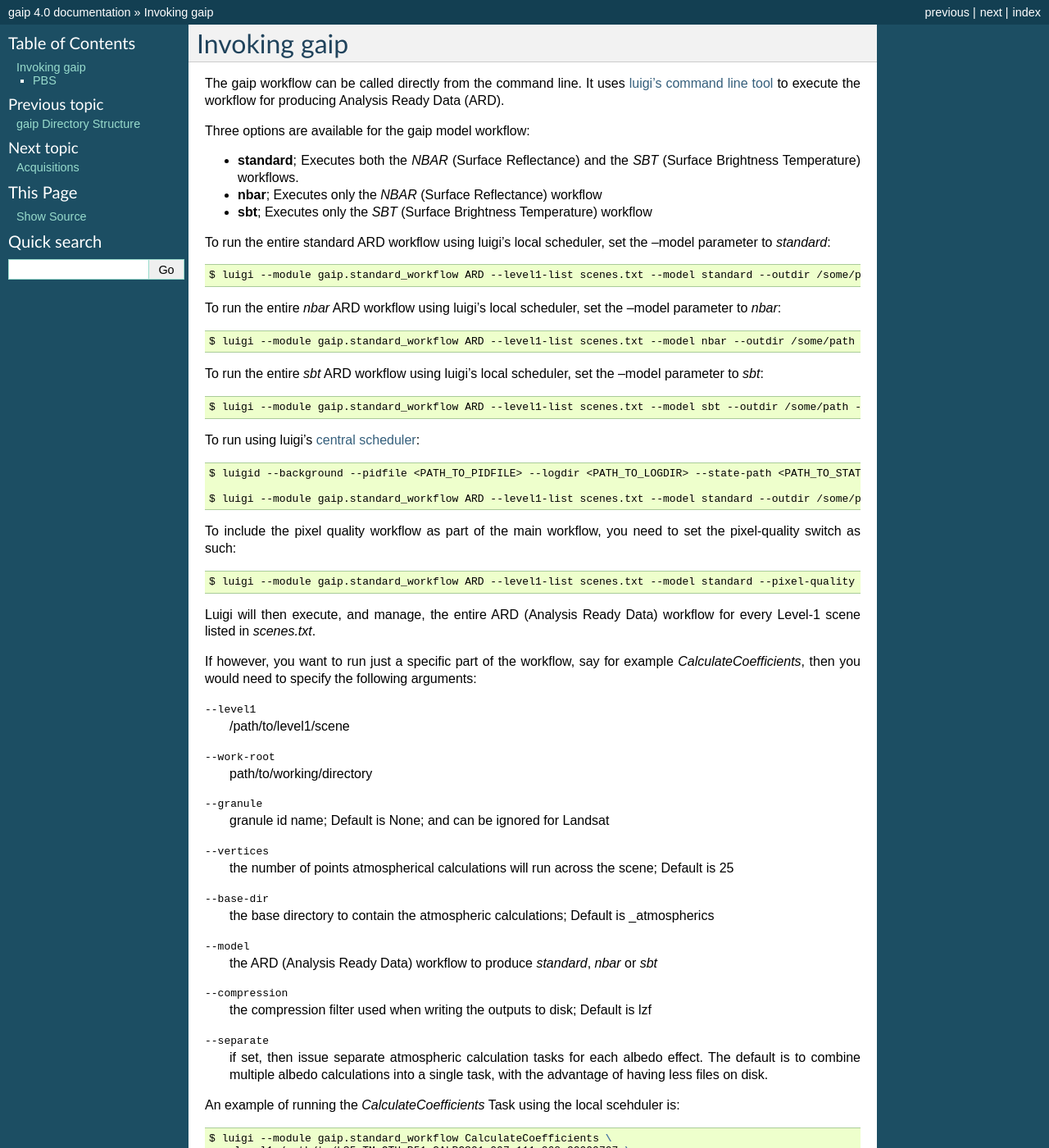
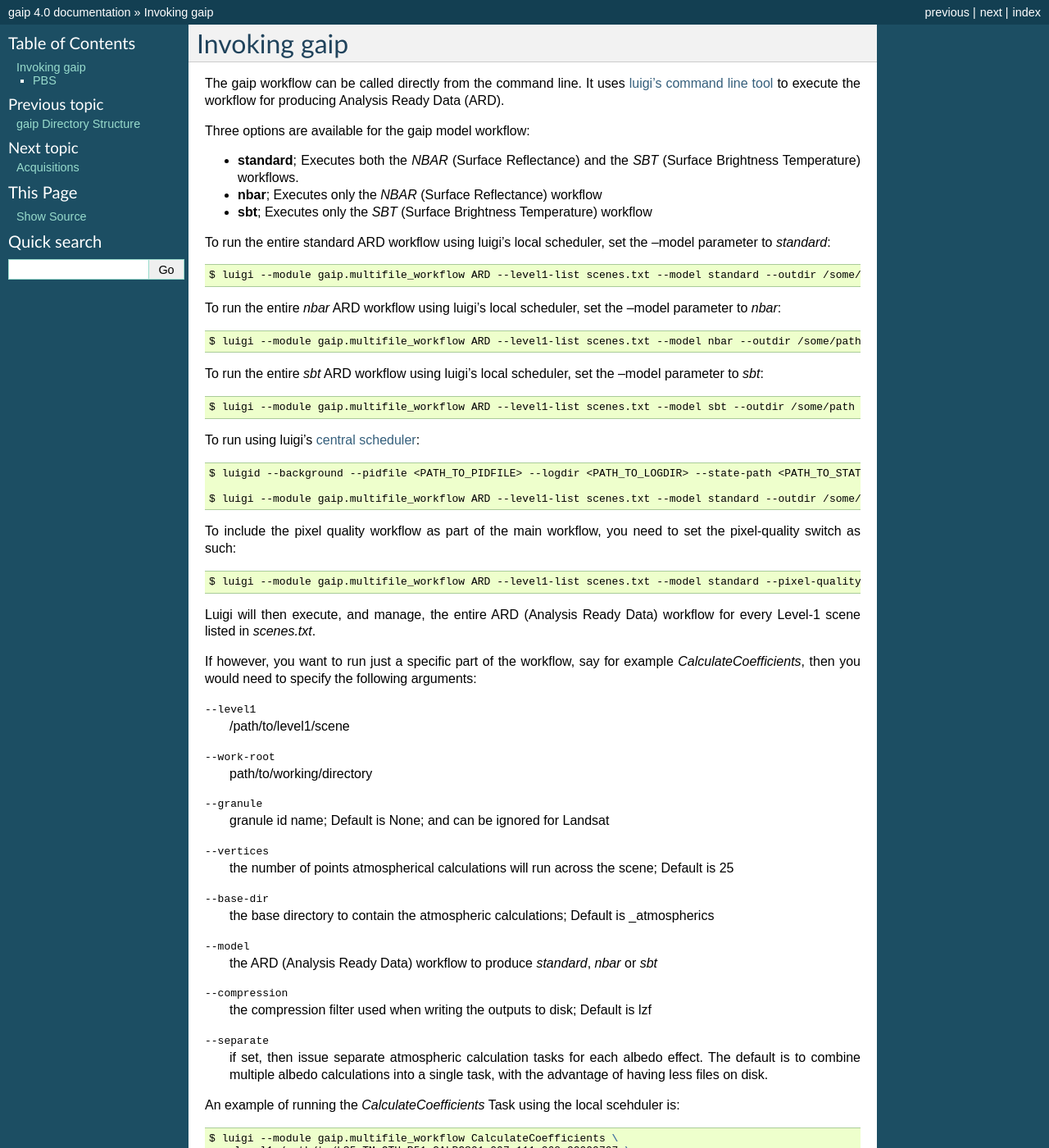
Before and after one commit to GeoscienceAustralia/wagl, a Sphinx documentation site: the page built from docs/source/invoking.rst, in a window 1280 px wide and 1400 px high. Shown: the whole window at 82% size. Built offline with Sphinx 7.4.7, drawn with Linux system fonts in a browser that asks for light colours; pages that are not in the unit, such as notebooks, are missing from menus; some of the changed text lies outside the part shown.

Commit message:
Module rename updated in docs.

```diff
--- a/docs/source/invoking.rst
+++ b/docs/source/invoking.rst
@@ -14,19 +14,19 @@ To run the entire standard ARD workflow using luigi's local scheduler, set the -
 
 .. code-block:: bash
 
-   $ luigi --module gaip.standard_workflow ARD --level1-list scenes.txt --model standard --outdir /some/path --workers 4
+   $ luigi --module gaip.multifile_workflow ARD --level1-list scenes.txt --model standard --outdir /some/path --workers 4
 
 To run the entire *nbar* ARD workflow using luigi's local scheduler, set the --model parameter to *nbar*:
 
 .. code-block:: bash
 
-   $ luigi --module gaip.standard_workflow ARD --level1-list scenes.txt --model nbar --outdir /some/path --workers 4
+   $ luigi --module gaip.multifile_workflow ARD --level1-list scenes.txt --model nbar --outdir /some/path --workers 4
 
 To run the entire *sbt* ARD workflow using luigi's local scheduler, set the --model parameter to *sbt*:
 
 .. code-block:: bash
 
-   $ luigi --module gaip.standard_workflow ARD --level1-list scenes.txt --model sbt --outdir /some/path --workers 4 --local-scheduler
+   $ luigi --module gaip.multifile_workflow ARD --level1-list scenes.txt --model sbt --outdir /some/path --workers 4 --local-scheduler
 
 To run using luigi's `central scheduler <http://luigi.readthedocs.io/en/stable/central_scheduler.html>`_:
 
@@ -34,13 +34,13 @@ To run using luigi's `central scheduler <http://luigi.readthedocs.io/en/stable/c
 
    $ luigid --background --pidfile <PATH_TO_PIDFILE> --logdir <PATH_TO_LOGDIR> --state-path <PATH_TO_STATEFILE>
 
-   $ luigi --module gaip.standard_workflow ARD --level1-list scenes.txt --model standard --outdir /some/path --workers 4
+   $ luigi --module gaip.multifile_workflow ARD --level1-list scenes.txt --model standard --outdir /some/path --workers 4
 
 To include the pixel quality workflow as part of the main workflow, you need to set the pixel-quality switch as such:
 
 .. code-block:: bash
 
-   $ luigi --module gaip.standard_workflow ARD --level1-list scenes.txt --model standard --pixel-quality --outdir /some/path --workers 4
+   $ luigi --module gaip.multifile_workflow ARD --level1-list scenes.txt --model standard --pixel-quality --outdir /some/path --workers 4
 
 Luigi will then execute, and manage, the entire ARD (Analysis Ready Data) workflow for every Level-1 scene listed in *scenes.txt*.
 
@@ -60,7 +60,7 @@ An example of running the *CalculateCoefficients* Task using the local scehduler
 
 .. code-block:: bash
 
-   $ luigi --module gaip.standard_workflow CalculateCoefficients \
+   $ luigi --module gaip.multifile_workflow CalculateCoefficients \
      --level1 /path/to/LS5_TM_OTH_P51_GALPGS01-007_111_068_20000707 \
      --work-root /my/work/LS5_TM_OTH_P51_GALPGS01-007_111_068_20000707.gaip-work --workers 4 --local-scheduler
 
@@ -95,9 +95,9 @@ Help on executing a Task can be retrieved, for example:
 
 .. code-block:: bash
 
-   $ luigi --module gaip.standard_workflow CalculateCoefficients --help
+   $ luigi --module gaip.multifile_workflow CalculateCoefficients --help
 
-   $ luigi --module gaip.standard_workflow CalculateCoefficients --help-all
+   $ luigi --module gaip.multifile_workflow CalculateCoefficients --help-all
 
 The number of workers to assign to the Task tree *--workers* tells luigi how many Tasks to run in parallel (for those tasks that don't depend on each other).
 While not making the best use of luigi (for such a quick and simple workflow), it does aid in quick research and development for a single scene to 100's of scenes,
```
